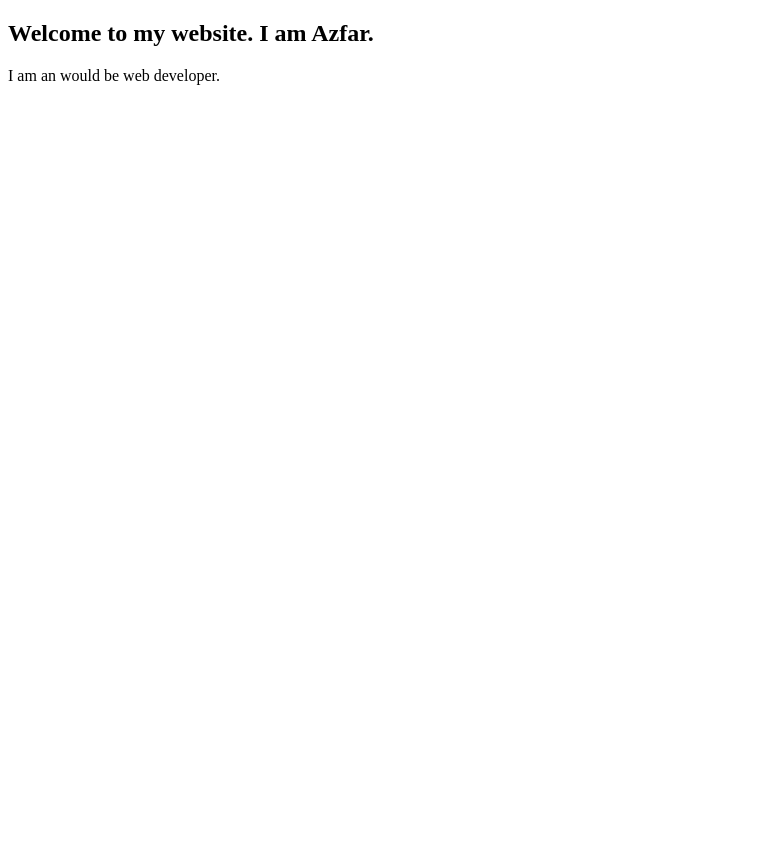
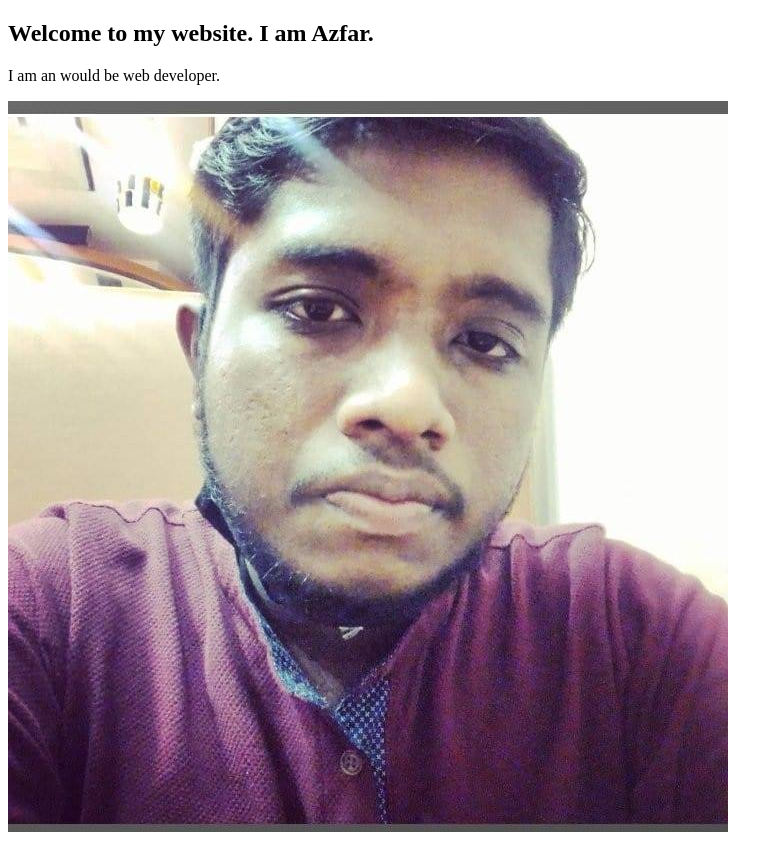
Before and after one commit to Azfar320/fast, a plain HTML site: page index.html in a window 1280 px wide. Shown: the whole page, without its empty margins (0-783 px from the left). Before the commit the page ends 800 px from the top, so only its background shows below. Drawn offline with Linux system fonts and the light colour scheme.

Commit message:
My pic added

```diff
--- a/index.html
+++ b/index.html
@@ -9,5 +9,6 @@
 <body>
     <h2>Welcome to my website. I am Azfar.</h2>
     <p>I am an would be web developer.</p>
+    <img src="me.jpg" alt="me">
 </body>
 </html>
```
Also changed, not shown: me.jpg (added).
